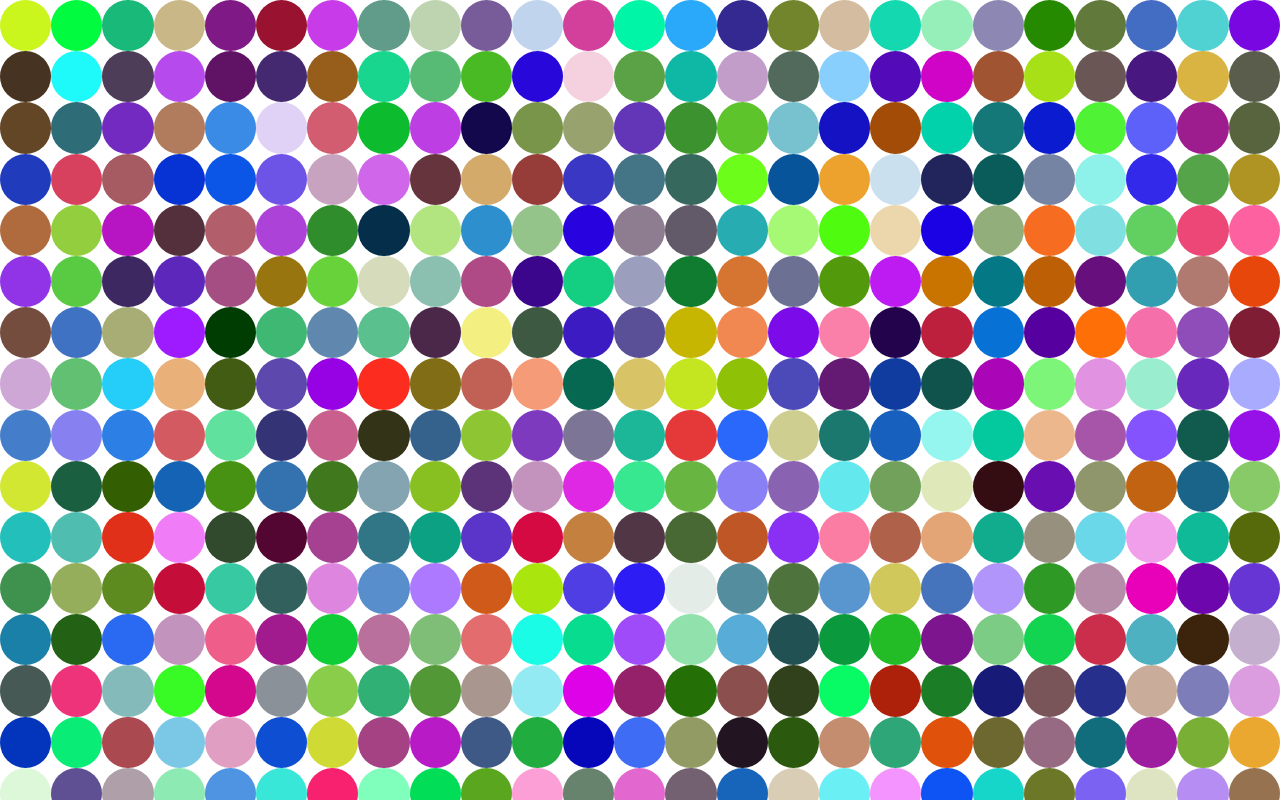
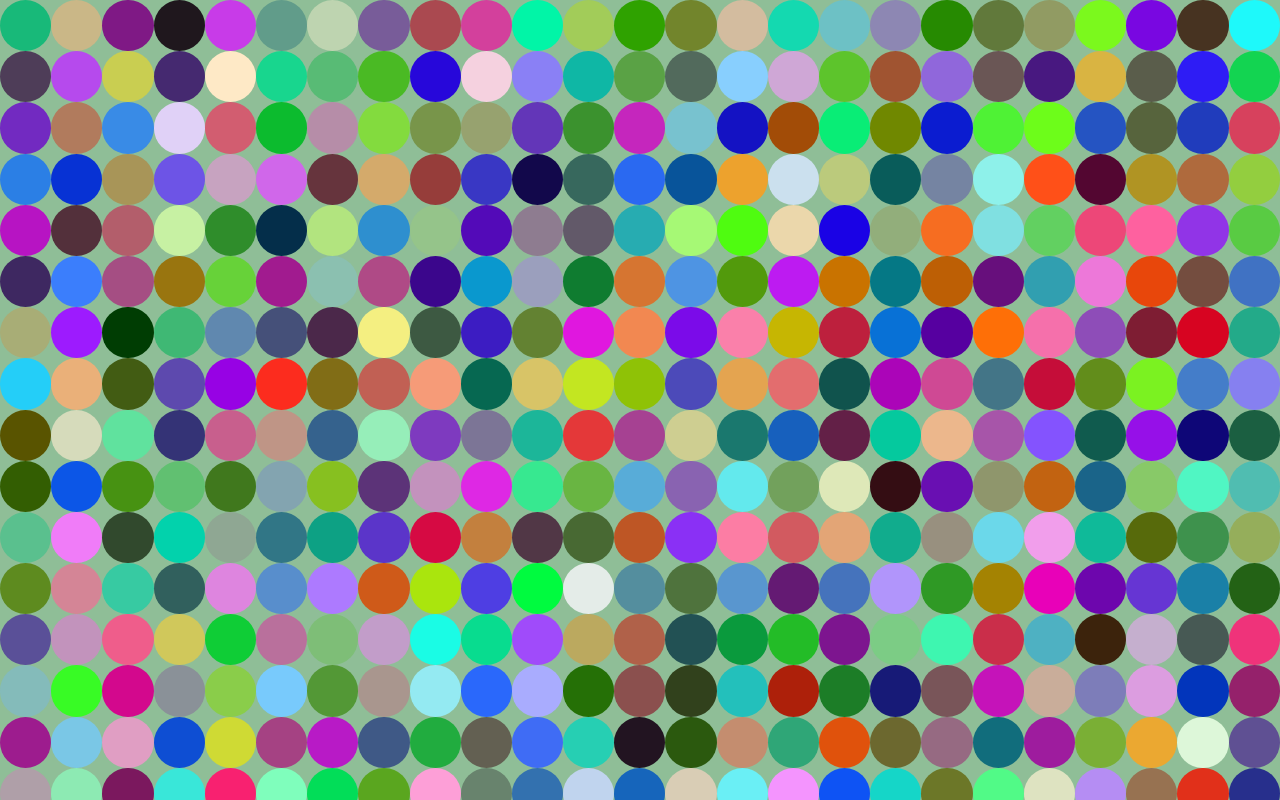
Before and after one commit to IntuitiveHarmony/party-dots-history, a React (Create React App) app: page / in a window 1280 px wide. Built offline with nearby package versions, Linux system fonts and the light colour scheme.

Commit message:
prompt 29 - response

```diff
--- a/src/App.js
+++ b/src/App.js
@@ -34,10 +34,11 @@ const Box = ({ size }) => {
   );
 };
 
-const BoxContainer = ({ numBoxes, boxSize }) => {
+const BoxContainer = ({ numBoxes, boxSize, backgroundColor }) => {
   const boxes = Array.from({ length: numBoxes }).map((_, i) => (
     <Box key={i} size={boxSize} />
   ));
+
   return (
     <div
       style={{
@@ -45,6 +46,7 @@ const BoxContainer = ({ numBoxes, boxSize }) => {
         height: "100vh",
         margin: "0",
         overflow: "hidden",
+        backgroundColor,
       }}
     >
       {boxes}
@@ -54,11 +56,36 @@ const BoxContainer = ({ numBoxes, boxSize }) => {
 
 export default function App() {
   const [start, setStart] = useState(false);
+  const [backgroundColor, setBackgroundColor] = useState(getRandomColor());
 
   useEffect(() => {
     const timeoutId = setTimeout(() => setStart(true), 1000);
     return () => clearTimeout(timeoutId);
   }, []);
 
-  return start ? <BoxContainer numBoxes={400} boxSize={4} /> : null;
+  useEffect(() => {
+    const intervalId = setInterval(
+      () => setBackgroundColor(getRandomColor()),
+      Math.random() * 4500 + 500
+    );
+    return () => clearInterval(intervalId);
+  }, []);
+
+  function getRandomColor() {
+    const letters = "0123456789ABCDEF";
+    let color = "#";
+    for (let i = 0; i < 6; i++) {
+      color += letters[Math.floor(Math.random() * 16)];
+    }
+    return color;
+  }
+
+  return start ? (
+    <BoxContainer
+      numBoxes={400}
+      boxSize={4}
+      backgroundColor={backgroundColor}
+    />
+  ) : null;
 }
+// I added a new prop backgroundColor to the BoxContainer component and passed it down to the div element. I also added a new useEffect hook to change the background color on a random interval using the getRandomColor function you provided.
```
